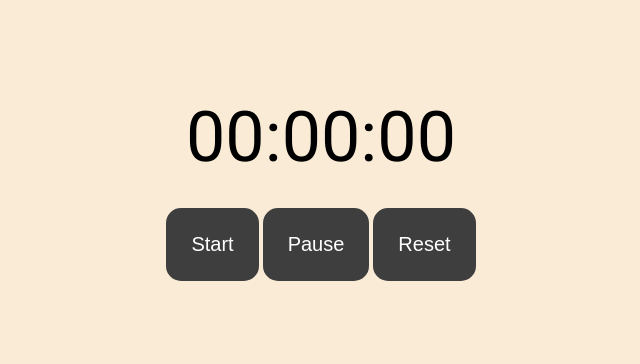
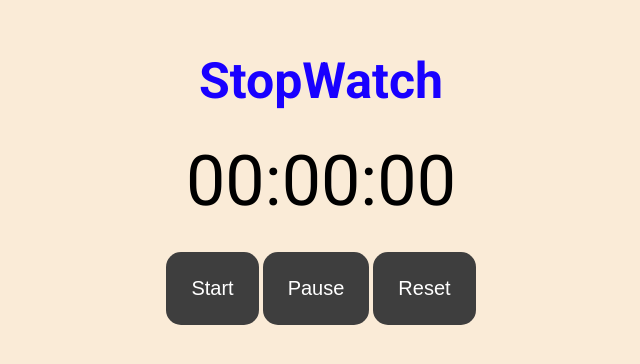
Before and after one commit to ronakvaghela454/PRODIGY_WD_02, a plain HTML site: page index.html in a window 1280 px wide. Shown: the part 212-576 px from the top of the page, without its empty margins (319-959 px from the left). Drawn offline with Linux system fonts and the light colour scheme.

Commit message:
second commit

```diff
--- a/Assets/CSS/style.css
+++ b/Assets/CSS/style.css
@@ -17,6 +17,14 @@ body
     font-family: "Roboto", sans-serif;
     background-color: antiquewhite;
 }
+h1
+{
+    font-family: "Roboto", sans-serif;
+    font-size: 50px;
+    gap: 30px;
+    color:rgb(25, 0, 255);
+    font-weight: bold;
+}
 .timer
 {
     display: flex;
--- a/index.html
+++ b/index.html
@@ -14,7 +14,7 @@
 </head>
 
 <body>
-
+<h1>StopWatch</h1>
    <div class="timer">
     <div id="hh">00<span>:</span></div>
     <div id="mm">00<span>:</span></div>
```
